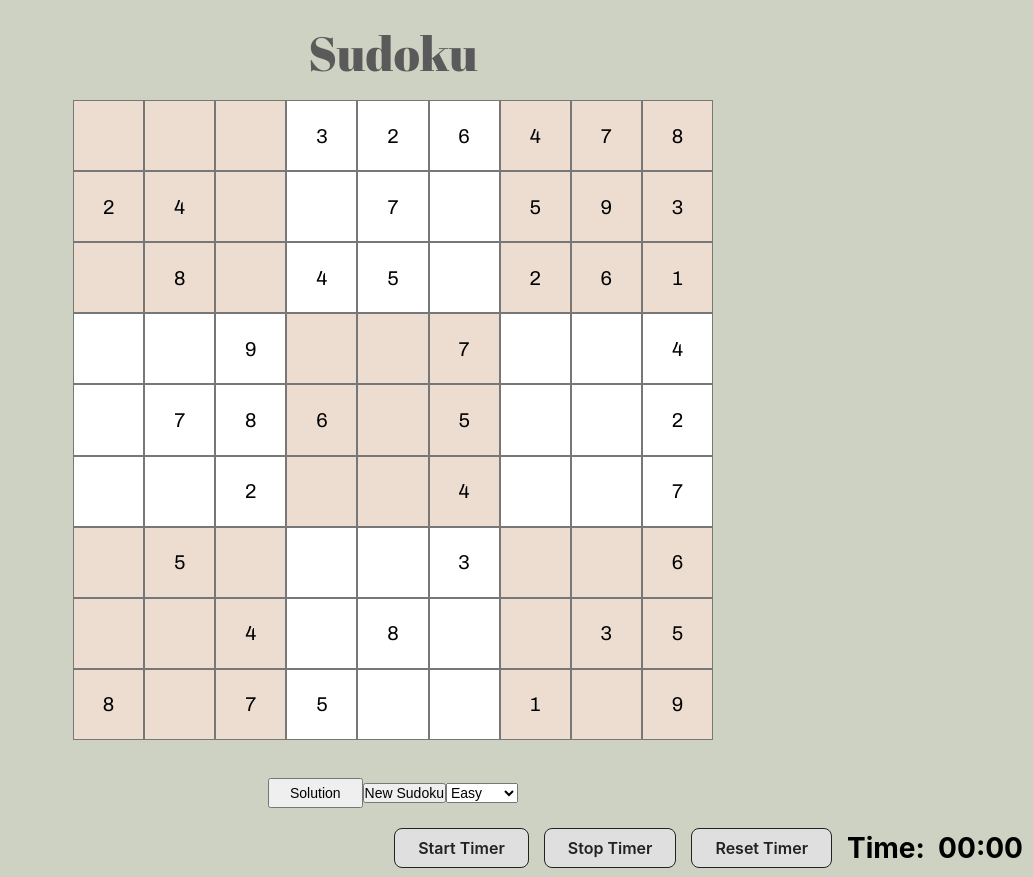
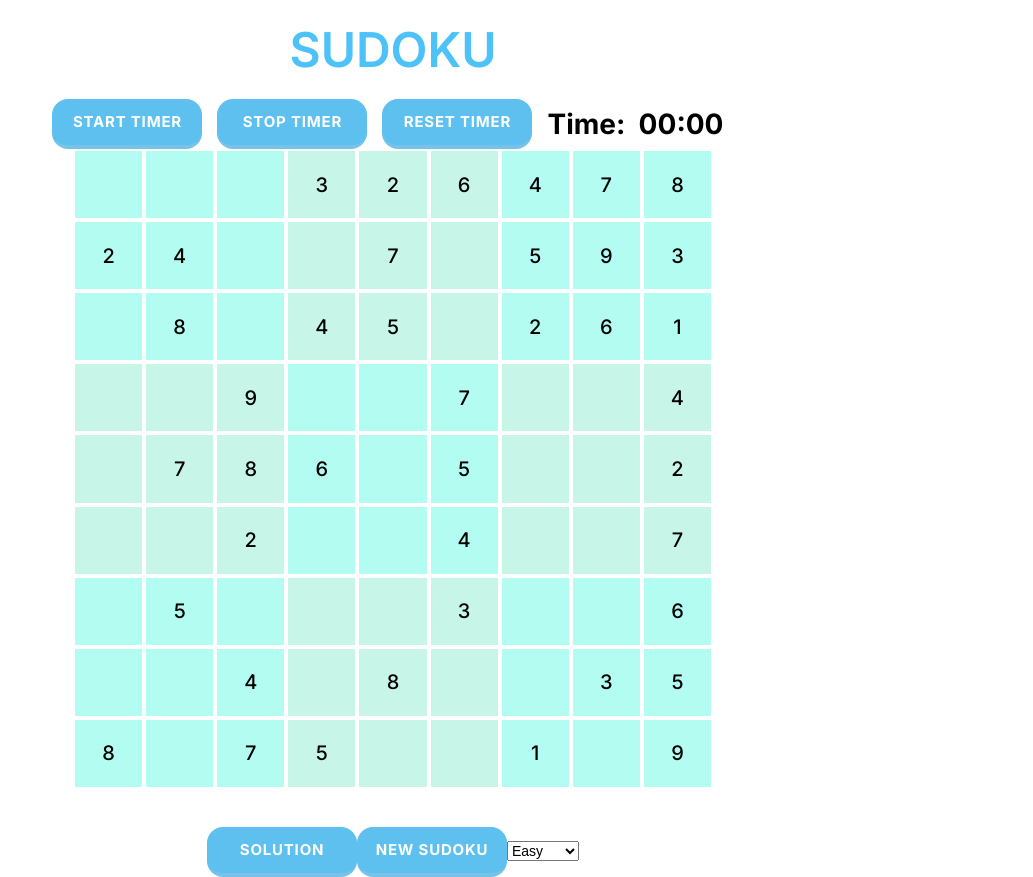
Before and after one commit to ittakato/sudoku-solver, a React (Create React App) app: page / in a window 1280 px wide. Shown: the whole page, without its empty margins (247-1280 px from the left). Built offline with nearby package versions, Linux system fonts and the light colour scheme.

Commit message:
Change styling

```diff
--- a/package.json
+++ b/package.json
@@ -6,6 +6,7 @@
     "@testing-library/jest-dom": "^5.16.4",
     "@testing-library/react": "^13.2.0",
     "@testing-library/user-event": "^13.5.0",
+    "confetti-js": "^0.0.18",
     "react": "^18.1.0",
     "react-dom": "^18.1.0",
     "react-scripts": "5.0.1",
--- a/public/index.html
+++ b/public/index.html
@@ -37,6 +37,12 @@
       href="https://fonts.googleapis.com/css2?family=Abril+Fatface&family=Archivo&display=swap"
       rel="stylesheet"
     />
+    <link rel="preconnect" href="https://fonts.googleapis.com" />
+    <link rel="preconnect" href="https://fonts.gstatic.com" crossorigin />
+    <link
+      href="https://fonts.googleapis.com/css2?family=Abril+Fatface&family=Archivo&family=Inter:wght@300;400;500;600;700;800&display=swap"
+      rel="stylesheet"
+    />
   </head>
   <body>
     <noscript>You need to enable JavaScript to run this app.</noscript>
--- a/src/App.css
+++ b/src/App.css
@@ -7,7 +7,8 @@
 
 body {
   height: 800px;
-  background-color: #ced2c2;
+  background-color: #fff;
+  font-family: 'Inter', sans-serif;
 }
 
 .App {
@@ -18,10 +19,11 @@ body {
 
 .title {
   margin-bottom: 15px;
-  font-weight: 400;
+  font-weight: 550;
   font-size: 48px;
-  color: rgb(90, 90, 90);
-  font-family: 'Abril Fatface', cursive;
+  /* color: rgb(90, 90, 90); */
+  color: #1cb1f6c8;
+  text-transform: uppercase;
 }
 
 .board-container {
@@ -33,6 +35,15 @@ body {
   font-size: 20px;
 }
 
+#my-canvas {
+  position: absolute;
+  top: 0;
+  left: 0;
+  z-index: 100;
+  width: 100%;
+  pointer-events: none;
+}
+
 /* .board {
 
 
--- a/src/App.js
+++ b/src/App.js
@@ -70,8 +70,13 @@ const App = () => {
 
     const animations = solveSudokuWithAnimations(sudokuCopy);
 
+    const numOfAnimations = animations.length;
+
+    // In miliseconds
+    let animation_speed = 3000 / numOfAnimations; // lower is faster
+
     // Animation Here
-    for (let i = 0; i < animations.length; i++) {
+    for (let i = 0; i < numOfAnimations; i++) {
       const inputBoxes = document.querySelectorAll('#sudoku > input');
       const [row, col, num] = animations[i];
 
@@ -80,17 +85,17 @@ const App = () => {
       setTimeout(() => {
         if (num === 0) {
           // red
-          inputBox.style.border = '1.5px solid #ea1717';
+          inputBox.style.border = '3px solid #4dc2f8';
           inputBox.value = num;
         } else {
           // green
-          inputBox.style.border = '1.5px solid #31ee44';
+          inputBox.style.border = '3px solid #fff';
           inputBox.value = num;
         }
-      }, i * 15);
+      }, i * animation_speed); // animation speed
     }
 
-    disableButtonsAndSelect(animations.length * 15);
+    disableButtonsAndSelect(numOfAnimations * animation_speed);
   };
 
   const generateSudokuHandler = () => {
@@ -100,7 +105,7 @@ const App = () => {
     // Fix color and placeholders
     const inputBoxes = document.querySelectorAll('#sudoku > input');
     for (const inputBox of inputBoxes) {
-      inputBox.style.border = '1px solid #777';
+      inputBox.style.border = '2px solid #fff';
       inputBox.placeholder = '';
     }
 
@@ -130,7 +135,7 @@ const App = () => {
     setCurrentSudoku(board);
     const inputBoxes = document.querySelectorAll('#sudoku > input');
     for (const inputBox of inputBoxes) {
-      inputBox.style.border = '1px solid #777';
+      inputBox.style.border = '2px solid #fff';
       inputBox.placeholder = '';
     }
 
@@ -143,7 +148,9 @@ const App = () => {
 
   return (
     <div className="App">
+      <canvas id="my-canvas" />
       <h1 className="title">Sudoku</h1>
+      <Timer />
       <div className="board-container">
         <SudokuBoard className="board" />
       </div>
@@ -161,7 +168,6 @@ const App = () => {
         New Sudoku
       </NewSudokuButton>
       <DifficultySelector onChange={difficultyChangeHandler} />
-      <Timer />
     </div>
   );
 };
--- a/src/components/NewSudokuButton.module.css
+++ b/src/components/NewSudokuButton.module.css
@@ -1,3 +1,60 @@
+/* CSS */
 .newSudokuButton {
+  appearance: button;
+  background-color: #189ad696;
+  border: solid transparent;
+  border-radius: 16px;
+  border-width: 0 0 4px;
+  box-sizing: border-box;
+  color: #ffffff;
+  cursor: pointer;
+  display: inline-block;
+  font-family: 'Inter', sans-serif;
+  font-size: 15px;
+  font-weight: 700;
+  letter-spacing: 0.8px;
+  line-height: 20px;
+  margin: 0;
+  outline: none;
+  overflow: visible;
+  padding: 13px 16px;
+  text-align: center;
+  text-transform: uppercase;
+  touch-action: manipulation;
+  transform: translateZ(0);
+  transition: filter 0.2s;
+  user-select: none;
+  -webkit-user-select: none;
+  vertical-align: middle;
+  white-space: nowrap;
+  width: 150px;
+}
 
+.newSudokuButton:after {
+  background-clip: padding-box;
+  background-color: #50c0f4a0;
+  border: solid transparent;
+  border-radius: 16px;
+  border-width: 0 0 4px;
+  bottom: -4px;
+  content: '';
+  left: 0;
+  position: absolute;
+  right: 0;
+  top: 0;
+  z-index: -1;
 }
+
+.newSudokuButton:main,
+.newSudokuButton:focus {
+  user-select: auto;
+}
+
+.newSudokuButton:hover:not(:disabled) {
+  filter: brightness(1.1);
+  -webkit-filter: brightness(1.1);
+}
+
+.newSudokuButton:disabled {
+  cursor: auto;
+}
--- a/src/components/SolveButton.module.css
+++ b/src/components/SolveButton.module.css
@@ -1,3 +1,60 @@
+/* CSS */
 .solveButton {
-  padding: 5px 20px;
+  appearance: button;
+  background-color: #189ad696;
+  border: solid transparent;
+  border-radius: 16px;
+  border-width: 0 0 4px;
+  box-sizing: border-box;
+  color: #FFFFFF;
+  cursor: pointer;
+  display: inline-block;
+  font-family: 'Inter',sans-serif;
+  font-size: 15px;
+  font-weight: 700;
+  letter-spacing: .8px;
+  line-height: 20px;
+  margin: 0;
+  outline: none;
+  overflow: visible;
+  padding: 13px 16px;
+  text-align: center;
+  text-transform: uppercase;
+  touch-action: manipulation;
+  transform: translateZ(0);
+  transition: filter .2s;
+  user-select: none;
+  -webkit-user-select: none;
+  vertical-align: middle;
+  white-space: nowrap;
+  width: 150px;
 }
+
+.solveButton:after {
+  background-clip: padding-box;
+  background-color: #50c0f4a0;
+  border: solid transparent;
+  border-radius: 16px;
+  border-width: 0 0 4px;
+  bottom: -4px;
+  content: "";
+  left: 0;
+  position: absolute;
+  right: 0;
+  top: 0;
+  z-index: -1;
+}
+
+.solveButton:main,
+.solveButton:focus {
+  user-select: auto;
+}
+
+.solveButton:hover:not(:disabled) {
+  filter: brightness(1.1);
+  -webkit-filter: brightness(1.1);
+}
+
+.solveButton:disabled {
+  cursor: auto;
+}
--- a/src/components/SudokuBoard.jsx
+++ b/src/components/SudokuBoard.jsx
@@ -18,8 +18,7 @@ import { generateSudoku } from '../utility/generateSudoku';
 //   [0, 4, 9, 2, 0, 6, 0, 0, 7],
 // ];
 
-// Change argument to change difficulty
-const board = generateSudoku(40);
+const board = generateSudoku(40); // initial difficulty
 
 const SudokuBoard = () => {
   const sudokuInputs = [];
--- a/src/components/SudokuInput.jsx
+++ b/src/components/SudokuInput.jsx
@@ -1,4 +1,5 @@
 import { useState, useContext, useEffect } from 'react';
+import ConfettiGenerator from 'confetti-js';
 
 import { SudokuContext } from '../contexts/sudoku.context';
 
@@ -95,13 +96,15 @@ const SudokuInput = props => {
       //Check if sudokuCopy is finished
       if (sudokuIsSolved(sudokuCopy2)) {
         // Do something for finishing.
-        console.log('Finished Sudoku');
+        const confettiSettings = {target: 'my-canvas', respawn: false, max: 300};
+        const confetti = new ConfettiGenerator(confettiSettings);
+        confetti.render();
       }
 
       setCurValue(inputValue);
     }
     // 46 is del key.
-    else if (x == 46) {
+    else if (x === 46) {
       setPlaceholderValue('');
     }
   };
--- a/src/components/SudokuInput.module.css
+++ b/src/components/SudokuInput.module.css
@@ -1,12 +1,13 @@
 .input {
   text-align: center;
   outline: none;
-  border: 1px solid #777;
+  /* border: 2px solid rgba(119, 119, 119, 0.689); */
+  border: 2px solid #fff;
   position: relative;
-  font-family: 'Abril Fatface', cursive;
-  font-family: 'Archivo', sans-serif;
+  font-family: 'Inter', sans-serif;
   font-size: 20px;
   font-weight: 500;
+  background-color: hsl(162, 70%, 87%);
 }
 
 .input::placeholder {
@@ -18,7 +19,7 @@
 }
 
 .input:focus {
-  border: 1.5px solid rgba(255, 0, 0, 0.647);
+  border: 3px solid rgba(255, 0, 0, 0.647);
 }
 
 .input::-webkit-outer-spin-button,
@@ -34,4 +35,5 @@
 
 .odd {
   background-color: #ecddd0;
+  background-color: #00f5d44d;
 }
--- a/src/components/Timer/Timer.module.css
+++ b/src/components/Timer/Timer.module.css
@@ -3,55 +3,73 @@
   margin-right: 10px;
   display: flex;
   flex-direction: row;
-  justify-content: flex-end;
+  justify-content: center;
   align-items: center;
   position: relative;
   gap: 15px;
-}
-
-.timerContainer button {
-  background-color: #dfdfdf;
-  border: 1px solid #222222;
-  border-radius: 8px;
-  box-sizing: border-box;
-  color: #222222;
-  cursor: pointer;
-  display: inline-block;
-  font-family: Circular,-apple-system,BlinkMacSystemFont,Roboto,"Helvetica Neue",sans-serif;
-  font-size: 16px;
-  font-weight: 600;
-  line-height: 20px;
-  margin: 0;
-  outline: none;
-  padding: 9px 23px;
-  position: relative;
-  text-align: center;
-  text-decoration: none;
-  touch-action: manipulation;
-  transition: box-shadow .2s,-ms-transform .1s,-webkit-transform .1s,transform .1s;
-  user-select: none;
-  -webkit-user-select: none;
-  width: auto;
 }
 
 .timerContents {
   font-size: 28px;
 }
 
-.timerContainer button:focus-visible {
-  box-shadow: #222222 0 0 0 2px, rgba(255, 255, 255, 0.8) 0 0 0 4px;
-  transition: box-shadow .2s;
+/* CSS */
+.timerContainer button {
+  appearance: button;
+  background-color: #189ad696;
+  border: solid transparent;
+  border-radius: 16px;
+  border-width: 0 0 4px;
+  box-sizing: border-box;
+  color: #ffffff;
+  cursor: pointer;
+  display: inline-block;
+  font-family: 'Inter', sans-serif;
+  font-size: 15px;
+  font-weight: 700;
+  letter-spacing: 0.8px;
+  line-height: 20px;
+  margin: 0;
+  outline: none;
+  overflow: visible;
+  padding: 13px 16px;
+  text-align: center;
+  text-transform: uppercase;
+  touch-action: manipulation;
+  transform: translateZ(0);
+  transition: filter 0.2s;
+  user-select: none;
+  -webkit-user-select: none;
+  vertical-align: middle;
+  white-space: nowrap;
+  width: 150px;
 }
 
-.timerContainer button:active {
-  background-color: #F7F7F7;
-  border-color: #000000;
-  transform: scale(.96);
+.timerContainer button:after {
+  background-clip: padding-box;
+  background-color: #50c0f4a0;
+  border: solid transparent;
+  border-radius: 16px;
+  border-width: 0 0 4px;
+  bottom: -4px;
+  content: '';
+  left: 0;
+  position: absolute;
+  right: 0;
+  top: 0;
+  z-index: -1;
+}
+
+.timerContainer button:main,
+.timerContainer button:focus {
+  user-select: auto;
+}
+
+.timerContainer button:hover:not(:disabled) {
+  filter: brightness(1.1);
+  -webkit-filter: brightness(1.1);
 }
 
 .timerContainer button:disabled {
-  border-color: #DDDDDD;
-  color: #DDDDDD;
-  cursor: not-allowed;
-  opacity: 1;
+  cursor: auto;
 }
```
Also changed, not shown: 1 other file (tests, documents, lock files or other folders).
